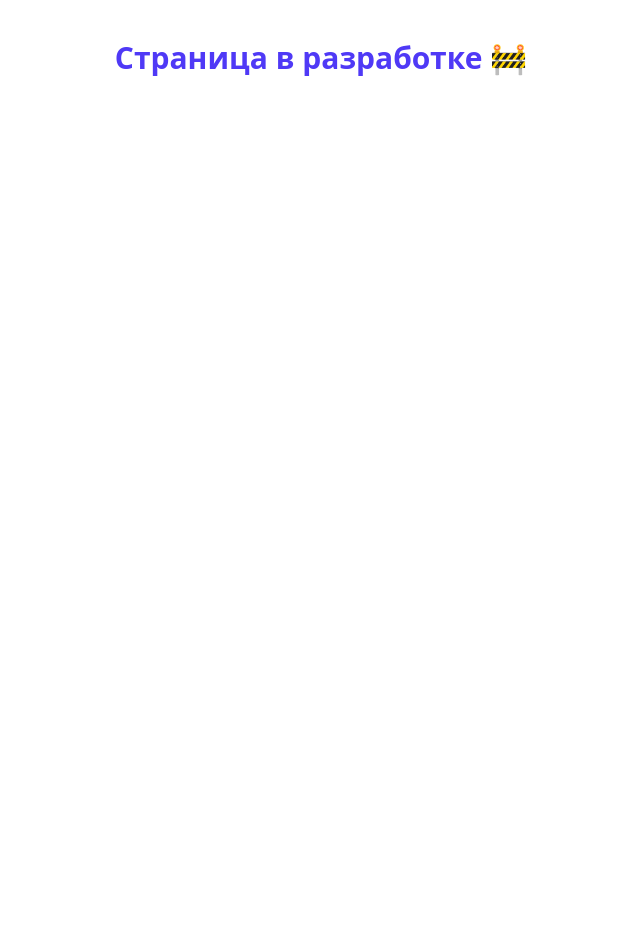
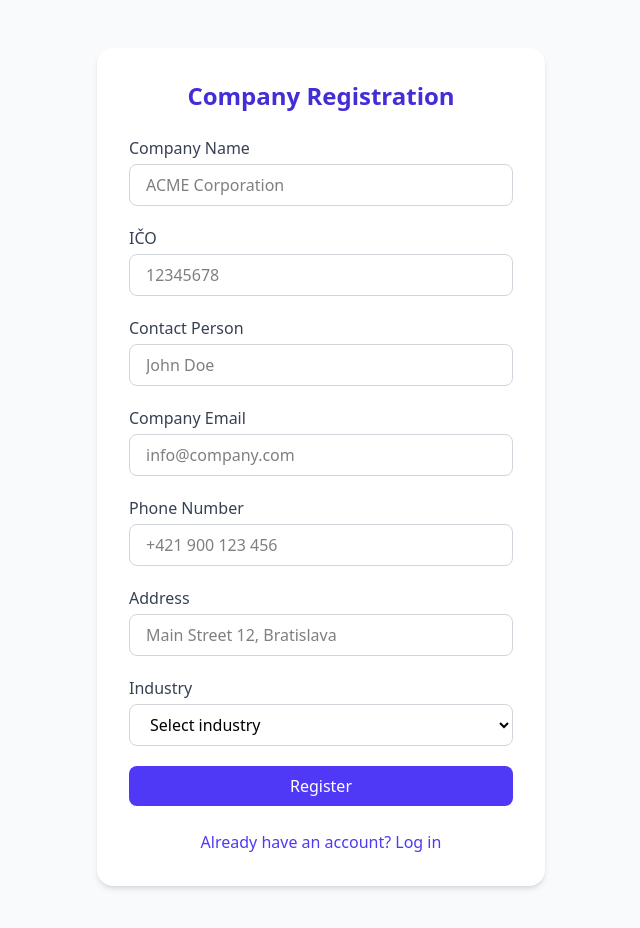
Before and after one commit to Edodian/System-Evidencie-Odbornej-Praxe, a Vue app in the folder Frontend/: page /register/company in a window 1280 px wide. Shown: the top 928 px of the page, without its empty margins (319-959 px from the left). Before the commit the page ends 800 px from the top, so only its background shows below. Built offline with nearby package versions, Linux system fonts and the light colour scheme; the HTML template or start-up script is replaced by a standard one.

Commit message:
feature: Implemented company registration form with validation and submit logic

```diff
--- a/Frontend/src/views/RegisterCompany.vue
+++ b/Frontend/src/views/RegisterCompany.vue
@@ -1,5 +1,148 @@
 <template>
-  <div class="p-10 text-center">
-    <h1 class="text-3xl font-bold text-indigo-600">Страница в разработке 🚧</h1>
+  <div class="min-h-screen flex items-center justify-center bg-gray-50 py-12 px-6">
+    <div class="max-w-md w-full bg-white rounded-2xl shadow-md p-8">
+      <h1 class="text-2xl font-bold text-indigo-700 mb-6 text-center">
+        Company Registration
+      </h1>
+
+      <form @submit.prevent="handleSubmit" class="space-y-5">
+        <!-- Company Name -->
+        <div>
+          <label class="block text-gray-700 font-medium mb-1">Company Name</label>
+          <input
+            v-model="form.companyName"
+            type="text"
+            placeholder="ACME Corporation"
+            class="w-full border border-gray-300 rounded-lg px-4 py-2 focus:ring-2 focus:ring-indigo-500 focus:outline-none"
+            required
+          />
+        </div>
+
+        <!-- IČO -->
+        <div>
+          <label class="block text-gray-700 font-medium mb-1">IČO</label>
+          <input
+            v-model="form.ico"
+            type="text"
+            placeholder="12345678"
+            class="w-full border border-gray-300 rounded-lg px-4 py-2 focus:ring-2 focus:ring-indigo-500 focus:outline-none"
+            required
+            pattern="^[0-9]{8}$"
+            title="IČO must be 8 digits"
+          />
+        </div>
+
+        <!-- Contact Person -->
+        <div>
+          <label class="block text-gray-700 font-medium mb-1">Contact Person</label>
+          <input
+            v-model="form.contactPerson"
+            type="text"
+            placeholder="John Doe"
+            class="w-full border border-gray-300 rounded-lg px-4 py-2 focus:ring-2 focus:ring-indigo-500 focus:outline-none"
+            required
+          />
+        </div>
+
+        <!-- Email -->
+        <div>
+          <label class="block text-gray-700 font-medium mb-1">Company Email</label>
+          <input
+            v-model="form.email"
+            type="email"
+            placeholder="info@company.com"
+            class="w-full border border-gray-300 rounded-lg px-4 py-2 focus:ring-2 focus:ring-indigo-500 focus:outline-none"
+            required
+          />
+        </div>
+
+        <!-- Phone -->
+        <div>
+          <label class="block text-gray-700 font-medium mb-1">Phone Number</label>
+          <input
+            v-model="form.phone"
+            type="tel"
+            placeholder="+421 900 123 456"
+            class="w-full border border-gray-300 rounded-lg px-4 py-2 focus:ring-2 focus:ring-indigo-500 focus:outline-none"
+          />
+        </div>
+
+        <!-- Address -->
+        <div>
+          <label class="block text-gray-700 font-medium mb-1">Address</label>
+          <input
+            v-model="form.address"
+            type="text"
+            placeholder="Main Street 12, Bratislava"
+            class="w-full border border-gray-300 rounded-lg px-4 py-2 focus:ring-2 focus:ring-indigo-500 focus:outline-none"
+          />
+        </div>
+
+        <!-- Industry -->
+        <div>
+          <label class="block text-gray-700 font-medium mb-1">Industry</label>
+          <select
+            v-model="form.industry"
+            class="w-full border border-gray-300 rounded-lg px-4 py-2 focus:ring-2 focus:ring-indigo-500 focus:outline-none"
+            required
+          >
+            <option disabled value="">Select industry</option>
+            <option>Software Development</option>
+            <option>Finance</option>
+            <option>Manufacturing</option>
+            <option>Education</option>
+            <option>Other</option>
+          </select>
+        </div>
+
+        <!-- Submit -->
+        <button
+          type="submit"
+          class="w-full bg-indigo-600 text-white font-medium py-2 rounded-lg hover:bg-indigo-700 transition"
+        >
+          Register
+        </button>
+      </form>
+
+      <!-- Success Message -->
+      <p
+        v-if="submitted"
+        class="text-green-600 text-center mt-4 font-medium"
+      >
+        Company registered successfully! We will contact you soon.
+      </p>
+
+      <router-link
+        to="/login"
+        class="block text-center text-indigo-600 hover:underline mt-6"
+      >
+        Already have an account? Log in
+      </router-link>
+    </div>
   </div>
 </template>
+
+<script setup>
+import { ref } from 'vue'
+
+const form = ref({
+  companyName: '',
+  ico: '',
+  contactPerson: '',
+  email: '',
+  phone: '',
+  address: '',
+  industry: '',
+})
+
+const submitted = ref(false)
+
+const handleSubmit = () => {
+  console.log('Submitted company registration:', form.value)
+  submitted.value = true
+}
+</script>
+
+<style scoped>
+/* всё на tailwind */
+</style>
```
